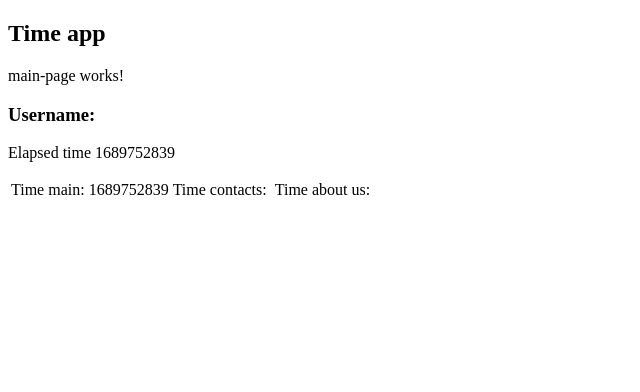
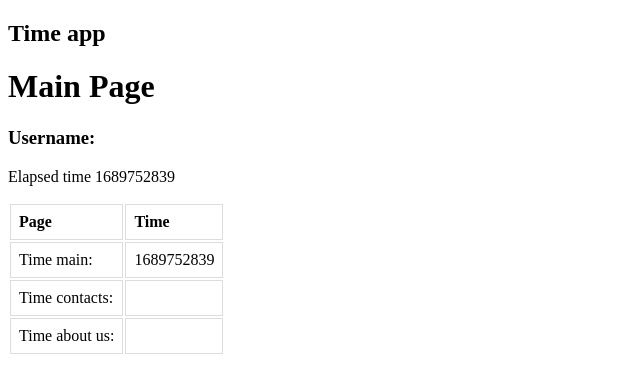
Before and after one commit to martin0b101/time-recording, an Angular app in the folder TimeApp/: page /Main in a window 1280 px wide. Shown: the top 392 px of the page, without its empty margins (0-640 px from the left). Built offline with nearby package versions, Linux system fonts and the light colour scheme.

Commit message:
prettier table

```diff
--- a/TimeApp/src/app/app.component.html
+++ b/TimeApp/src/app/app.component.html
@@ -1,5 +1,5 @@
 <h2>Time app</h2>
-<nav *ngIf="user">
+<nav *ngIf="showNavbar">
   <a class="button" routerLink="/About" routerLinkActive="activebutton" ariaCurrentWhenActive="page">About</a> |
   <a class="button" routerLink="/Contacts" routerLinkActive="activebutton" ariaCurrentWhenActive="page">Contacts</a> |
   <a class="button" routerLink="/Main" routerLinkActive="activebutton" ariaCurrentWhenActive="page">Main</a>
--- a/TimeApp/src/app/app.component.ts
+++ b/TimeApp/src/app/app.component.ts
@@ -1,5 +1,6 @@
 import { Component, OnDestroy, OnInit } from '@angular/core';
 import { Router } from '@angular/router';
+import { ShowNavbarService } from './services/showNavbar.service';
 
 @Component({
   selector: 'app-root',
@@ -9,10 +10,15 @@ import { Router } from '@angular/router';
 export class AppComponent implements OnInit, OnDestroy {
   title = 'TimeApp';
   showRoutes = false;
+  showNavbar = false;
   user = (localStorage.getItem("CURRENT_USER")?.length) || 0 > 1
 
 
-  constructor(private router: Router) { }
+  constructor(private router: Router, private navbarService: ShowNavbarService) {
+    this.navbarService.showNavBarEmitter.subscribe((mode) => {
+      this.showNavbar = mode;
+    });
+   }
 
   ngOnInit(): void {
     this.user = (localStorage.getItem("CURRENT_USER")?.length) || 0 > 1
@@ -21,13 +27,10 @@ export class AppComponent implements OnInit, OnDestroy {
     this.user = (localStorage.getItem("CURRENT_USER")?.length) || 0 > 1
   }
 
-  // isUserLoggedIn(): boolean {
-  //   return this.user > 1;
-  // }
-
   logOut(): void {
     localStorage.removeItem("CURRENT_USER");
     this.router.navigate(['']);
+    this.navbarService.showNavBar(false);
     this.user = false;
   }
 }
--- a/TimeApp/src/app/app.module.ts
+++ b/TimeApp/src/app/app.module.ts
@@ -11,6 +11,7 @@ import { PageNotFoundComponent } from './page-not-found/page-not-found.component
 import { ReactiveFormsModule } from '@angular/forms';
 import { MainPageComponent } from './main-page/main-page.component';
 import { TimeTrackingService } from './services/tracking.service';
+import { ShowNavbarService } from './services/showNavbar.service';
 
 const routes: Routes = [
   { path: 'About', component: AboutComponent },
@@ -32,8 +33,7 @@ const routes: Routes = [
     ReactiveFormsModule,
     RouterModule.forRoot(routes),
   ],
-  providers: [
-  ],
+  providers: [ShowNavbarService],
   bootstrap: [AppComponent]
 })
 export class AppModule { }
--- a/TimeApp/src/app/main-page/main-page.component.css
+++ b/TimeApp/src/app/main-page/main-page.component.css
@@ -0,0 +1,5 @@
+td, th {
+    border: 1px solid #dddddd;
+    text-align: left;
+    padding: 8px;
+  }
--- a/TimeApp/src/app/main-page/main-page.component.html
+++ b/TimeApp/src/app/main-page/main-page.component.html
@@ -1,4 +1,4 @@
-<p>main-page works!</p>
+<h1>Main Page</h1>
 
 <h3>Username: {{ username }}</h3>
 
@@ -6,10 +6,18 @@
 
 <table>
     <tr>
+        <th>Page</th>
+        <th>Time</th>
+    </tr>
+    <tr>
         <td>Time main:</td>
         <td>{{ jsonTimes["TIME_MAIN"] }}</td>
+    </tr>
+    <tr>
         <td>Time contacts:</td>
         <td>{{ jsonTimes["TIME_CONTACTS"] }}</td>
+    </tr>
+    <tr>
         <td>Time about us:</td>
         <td>{{ jsonTimes["TIME_ABOUT"] }}</td>
     </tr>
--- /dev/null
+++ b/TimeApp/src/app/services/showNavbar.service.ts
@@ -0,0 +1,15 @@
+import { Injectable } from "@angular/core";
+import { BehaviorSubject, Observable } from "rxjs";
+
+@Injectable()
+export class ShowNavbarService {
+    private _showNavBar: BehaviorSubject<boolean> = new BehaviorSubject<boolean>(false);
+    public showNavBarEmitter: Observable<boolean> = this._showNavBar.asObservable();
+
+    constructor() {}
+
+    showNavBar(ifShow: boolean) {
+        this._showNavBar.next(ifShow);
+    }
+
+}
--- a/TimeApp/src/app/user-login/user-login.component.ts
+++ b/TimeApp/src/app/user-login/user-login.component.ts
@@ -2,11 +2,13 @@ import { Component } from '@angular/core';
 import { FormGroup, FormControl, Validators} from '@angular/forms';
 import { Router } from '@angular/router';
 import { TimeInterval } from 'rxjs/internal/operators/timeInterval';
+import { ShowNavbarService } from '../services/showNavbar.service';
 
 @Component({
   selector: 'app-user-login',
   templateUrl: './user-login.component.html',
-  styleUrls: ['./user-login.component.css']
+  styleUrls: ['./user-login.component.css'],
+  providers: [ShowNavbarService]
 })
 
 export class UserLoginComponent {
@@ -17,7 +19,7 @@ export class UserLoginComponent {
       Validators.minLength(2)])
   });
 
-  constructor(private router: Router) { }
+  constructor(private router: Router, private navbarShow: ShowNavbarService) { }
 
   onSubmit(): void {
     console.log("Username is:", this.login.value.username);
@@ -29,6 +31,7 @@ export class UserLoginComponent {
       }
 
       localStorage.setItem("CURRENT_USER", this.login.value.username);
+      this.navbarShow.showNavBar(true);
       this.router.navigate(['Main']);
     }
   }
```
Also changed, not shown: 1 other file (tests, documents, lock files or other folders).
